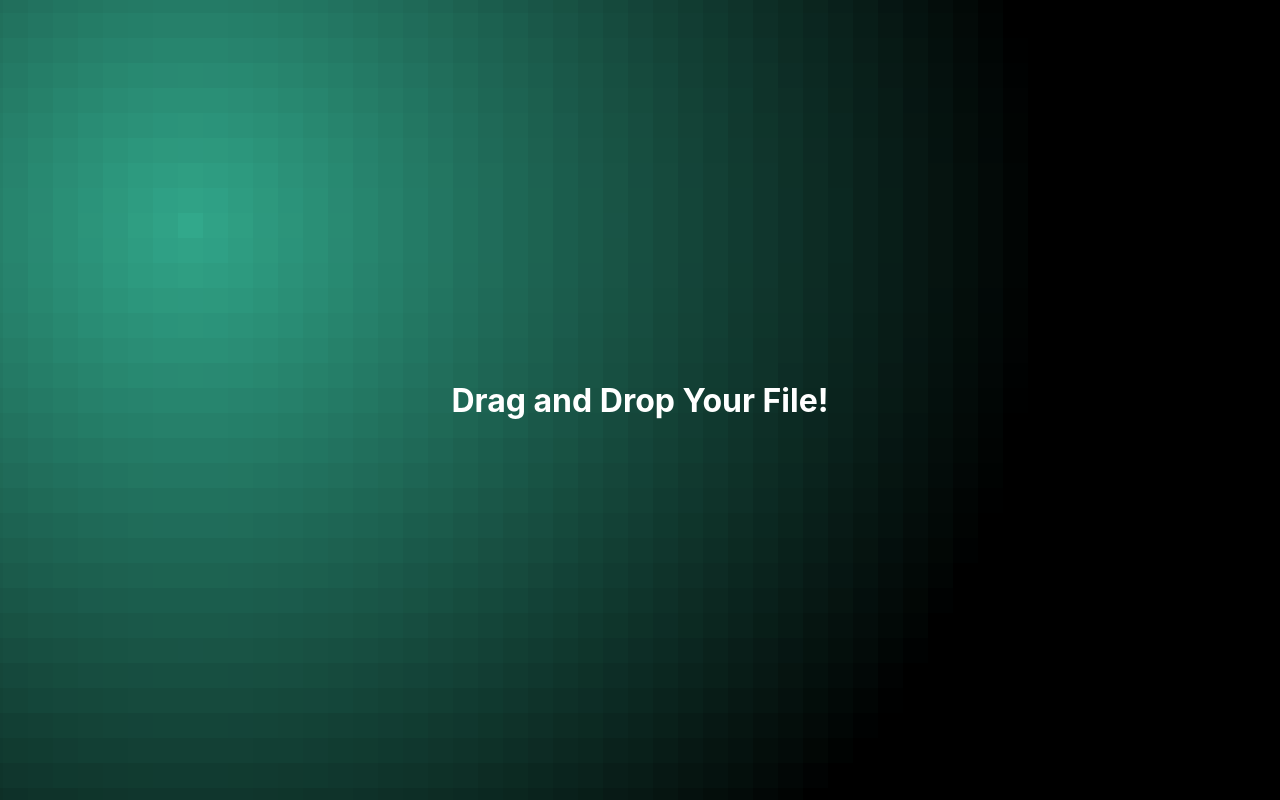
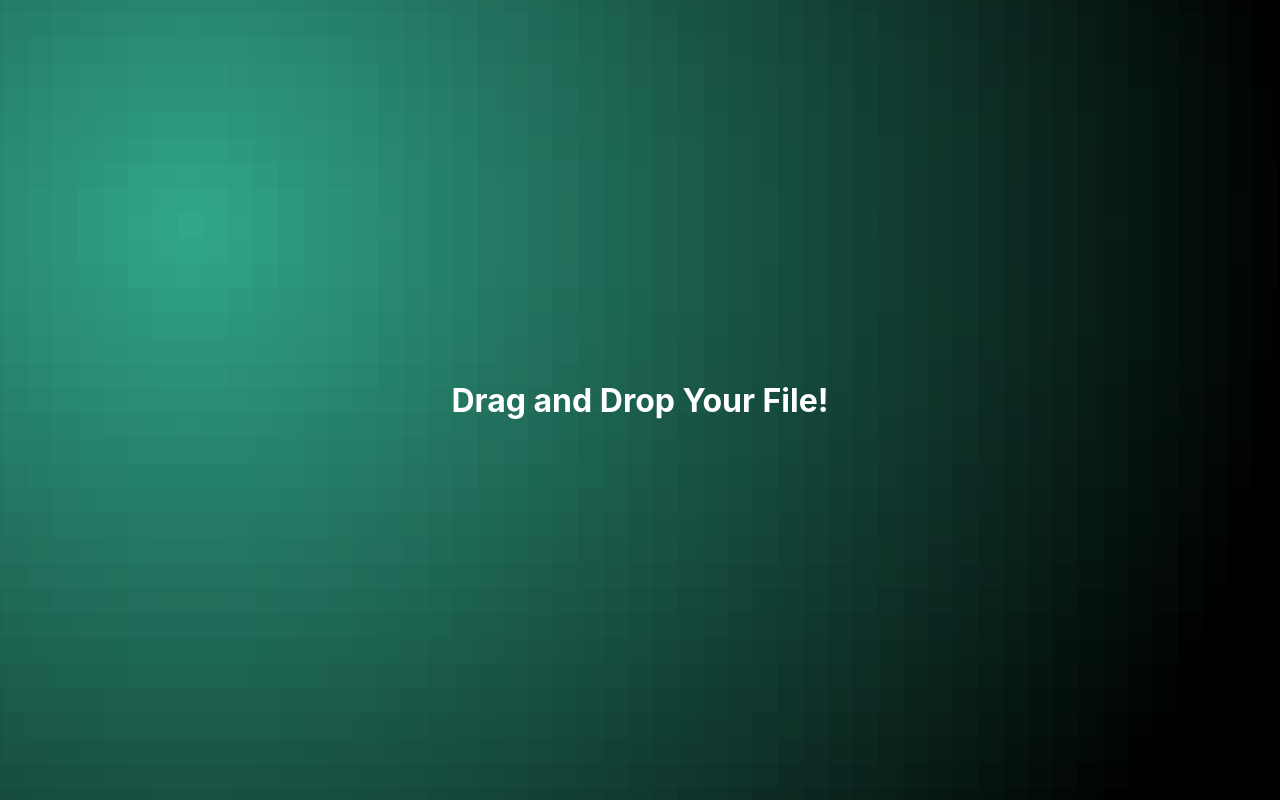
Before and after one commit to funnysomething/EzStudy, a React (Create React App) app in the folder ezstudyclient/: page / in a window 1280 px wide. Built offline with nearby package versions, Linux system fonts and the light colour scheme.

Commit message:
Added-output-section

```diff
--- a/ezstudyclient/src/App.css
+++ b/ezstudyclient/src/App.css
@@ -4,12 +4,14 @@
   justify-content: center;
   align-items: center;
   height: 100vh;
+  overflow: hidden;
   background-color: black;
-  overflow: hidden;
+  scroll-behavior: smooth;
+  color: white;
 }
 
 .background {
-  display: inline-block;
+  display: relative;
 }
 
 .row {
@@ -24,6 +26,18 @@
 
 h1 {
   position: absolute;
-  color: white;
+  justify-content: center;
+}
+
+.text-output-section {
+    background-color: black;
+    position: absolute;
+    top: 100%; /* Position it below the background */
+    left: 0;
+    width: 100%;
+    padding: 20px;
+    box-sizing: border-box;
+    /*max-height: calc(100vh - 40px); /* Adjust based on your preference */
+    overflow-y: auto;
 
 }
--- a/ezstudyclient/src/App.js
+++ b/ezstudyclient/src/App.js
@@ -6,6 +6,7 @@ function App() {
   const [mousePosition, setMousePosition] = useState({ x: 0, y: 0 });
   const [gridSize, setGridSize] = useState({ rows: 0, columns: 0 });
   const [droppedFiles, setDroppedFiles] = useState([]);
+  const [showText, setShowText] = useState(false);
 
   const handleMouseMove = (event) => {
     setMousePosition({ x: event.clientX, y: event.clientY });
@@ -19,8 +20,7 @@ function App() {
 
   const getBackgroundColor = (x, y) => {
     const distance = calculateDistance(x, y);
-    const threshold = 1700;
-    var red = 0; var green = 247; var blue = 191;
+    const threshold = 2200;
     if (distance < threshold) {
       const opacity = 1 - distance / threshold;
       return `rgba(50, 168, 139, ${opacity})`;
@@ -56,6 +56,12 @@ function App() {
       formData.append('file', file);
     });
 
+    const textOutputSection = document.getElementById('text-output-section');
+    if (textOutputSection) {
+      textOutputSection.scrollIntoView({ behavior: 'smooth' });
+    }
+    /*MOVE THIS LOWER LATER*/
+    setShowText(true);
     try {
       // Send the file to Flask using Axios or fetch API
       await axios.post('http://your-flask-server-endpoint', formData, {
@@ -68,6 +74,8 @@ function App() {
     } catch (error) {
       console.error('Error sending file:', error);
     }
+
+
   };
 
 
@@ -76,9 +84,9 @@ function App() {
   };
 
   return (
-    <div className="App" onMouseMove={handleMouseMove} onDrop={handleDrop} onDragOver={handleDragOver}>
+    <div className="App">
       <h1>Drag and Drop Your File!</h1>
-      <div className="background">
+      <div className="background" onMouseMove={handleMouseMove} onDrop={handleDrop} onDragOver={handleDragOver}>
         {Array.from({ length: gridSize.rows }, (_, rowIndex) => (
           <div key={rowIndex} className="row">
             {Array.from({ length: gridSize.columns }, (_, colIndex) => (
@@ -91,6 +99,24 @@ function App() {
           </div>
         ))}
       </div>
+      {/* Section where text will be outputted */}
+      {showText && (
+        <div className="text-output-section" id="text-output-section">
+          <h2>Text Output</h2>
+          <p>adhfkjdhewfuilhfejwaklfheawulhkfjaewhfuldashfjklaewhulekfhajklhdjklasfhluaekjhdefjk</p>
+          <p>adhfkjdhewfuilhfejwaklfheawulhkfjaewhfuldashfjklaewhulekfhajklhdjklasfhluaekjhdefjk</p>
+          <p>adhfkjdhewfuilhfejwaklfheawulhkfjaewhfuldashfjklaewhulekfhajklhdjklasfhluaekjhdefjk</p>
+
+          <ul>
+            {droppedFiles.map((file, index) => (
+              <li key={index}>
+                <strong>Name:</strong> {file.name}, <strong>Size:</strong> {file.size} bytes,{' '}
+                <strong>Type:</strong> {file.type}
+              </li>
+            ))}
+          </ul>
+        </div>
+      )}
     </div>
   );
 }
```
